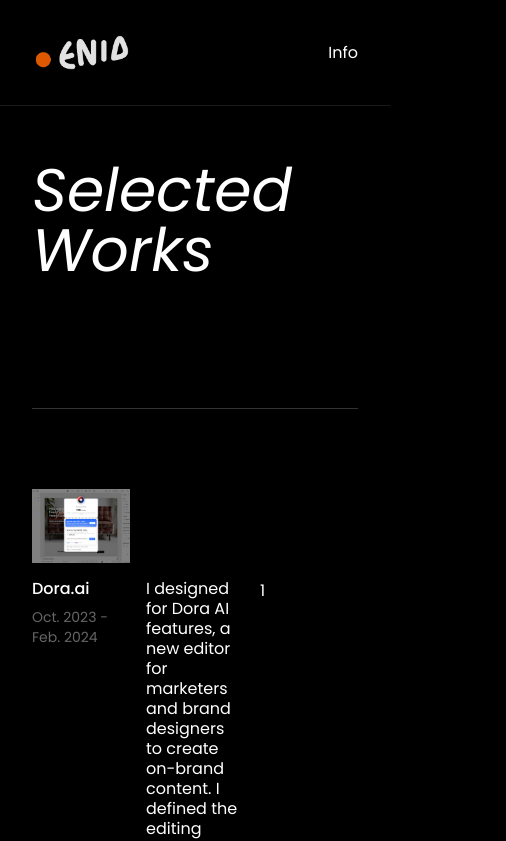
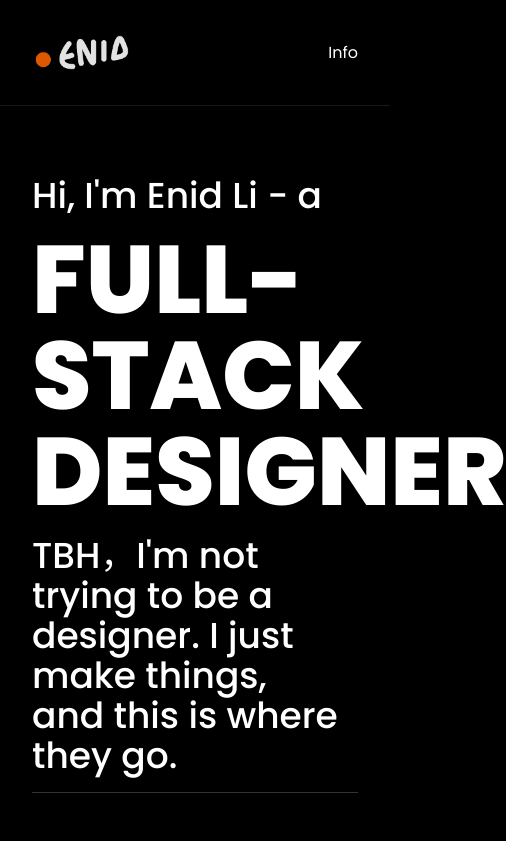
Before and after one commit to enid-li/portfolio_enid, a Next.js app: page / in a window 390 px wide. Shown: the top 841 px of the page, 506 px wide, since content can reach past the window. Built offline with nearby package versions, Linux system fonts and the light colour scheme; grey boxes are pictures that could not be loaded.

Commit message:
feat: Components and hero section added.

```diff
--- a/src/app/layout.tsx
+++ b/src/app/layout.tsx
@@ -1,6 +1,7 @@
 import type { Metadata } from "next";
 import "./globals.css";
 import ClientBody from "./ClientBody";
+import Header from "./header/page";
 
 export const metadata: Metadata = {
   title: "Portfolio - Product Designer",
@@ -14,7 +15,10 @@
 }>) {
   return (
     <html lang="en">
-      <ClientBody>{children}</ClientBody>
+      <ClientBody>
+        <Header />
+          {children}
+      </ClientBody>
     </html>
   );
 }
--- a/src/app/page.tsx
+++ b/src/app/page.tsx
@@ -1,23 +1,25 @@
 import Link from "next/link";
 import Image from "next/image";
-import Header from "./header/page";
 
 export default function Home() {
   return (
     <div className="min-h-screen">
       {/* Header */}
-
-      <Header/>
-
       {/* Main Content */}
       <main className="max-w-[1400px] mx-auto px-8 md:px-12 pt-40 pb-32 ">
         {/* Selected Works Section */}
         <section className="mb-48">
-          <h1 className="serif-italic text-6xl md:text-8xl mb-32 leading-none">
-            Selected
+          <div className="flex flex-col  md:py-12">
+            <p className="text-4xl font-medium py-4">Hi, I'm Enid Li - a</p>
+            <h1 className="text-8xl font-extrabold">FULL-STACK
             <br />
-            Works
-          </h1>
+            DESIGNER
+            </h1>
+            <p className="text-4xl font-medium py-4">TBH，I'm not trying to be a designer. I just make things,
+            <br />
+            and this is where they go.</p>
+          </div>
+
 
           {/* Portfolio Items */}
           <div className="space-y-20">
@@ -199,6 +201,7 @@
   );
 }
 
+
 interface PortfolioItemProps {
   title: string;
   date: string;
--- a/src/app/project/page.tsx
+++ b/src/app/project/page.tsx
@@ -3,13 +3,13 @@
         <>
             {/* <img src="/assets/nicelyformed.png" alt="" className="w-full" /> */}
             <div className="container mx-auto px-8 md:px-12 py-12">
-            <div className="py-8">
-                <img src="/assets/dora_editor.png" className="w-full h-full object-cover"alt="" />
-            </div>
+                <div className="py-8">
+                    <img src="/assets/dora_editor.png" className="w-full h-full object-cover" alt="" />
+                </div>
                 <h2 className="text-4xl font-medium py-4">Dora</h2>
                 <div className="flex flex-col">
                     <span className="text-sm text-white">Dora is a no-code web builder, especially compatible with 3d assets.
-                    Dora是一个无代码的网页开发工具，特别兼容3d元素的键鼠交互。</span>
+                        Dora是一个无代码的网页开发工具，特别兼容3d元素的键鼠交互。</span>
                     <span className="text-sm text-white">已上线：www.dora.run</span>
                 </div>
             </div>
@@ -18,15 +18,36 @@
                 <h1 className="text-8xl font-extrabold">Main Editor</h1>
                 <span className="text-sm text-white">主编辑器</span>
                 <span className="text-sm text-white">For this Web builder, I designed two main functions for this web builder - side loader settings & “scroll to” animation panel.
-                对于这个Web构建器，我为这个Web构建器设计了两个主要功能-”加载动画“设置和“滚动到”动画面板。</span>
+                    对于这个Web构建器，我为这个Web构建器设计了两个主要功能-”加载动画“设置和“滚动到”动画面板。</span>
             </div>
             {/* Section 2 */}
-            <div className="flex flex-col container mx-auto px-8 md:px-12 py-12">
+            {/* <div className="flex flex-col container mx-auto px-8 md:px-12 py-12">
                 <h2 className="text-4xl font-medium py-4">“Scroll to” funtion</h2>
                 <span className="text-sm text-white">点击跳转定位功能</span>
                 <span className="text-sm text-white">To enhance navigation efficiency for the web builder users, I designed a seamless and intuitive way to jump to specific content sections via clickable elements
                 为了提高用户建站时的导航效率，我设计了一种无缝和直观的方式，通过可点击的元素跳转到特定的内容部分。</span>
-            </div>
+            </div> */}
+            <ProjectComponent1
+                title="“Scroll to” funtion"
+                subtitle="点击跳转定位功能"
+                description="Designed an innovative feature that lets users shape how their ideas come across. Built and shipped with a small team in under a month, becoming part of the wider conversation around modern design tooling."
+            />
         </>
     )
 }
+
+interface ProjectComponent1 {
+    title: string;
+    subtitle: string;
+    description: string;
+}
+
+function ProjectComponent1({ title, subtitle, description }: ProjectComponent1) {
+    return (
+        <div className="flex flex-col container mx-auto px-8 md:px-12 py-12">
+            <h2 className="text-4xl font-medium py-4">{title}</h2>
+            <p className="text-sm text-white">{subtitle}</p>
+            <p className="text-sm text-white">{description}</p>
+        </div>
+    );
+}
```
